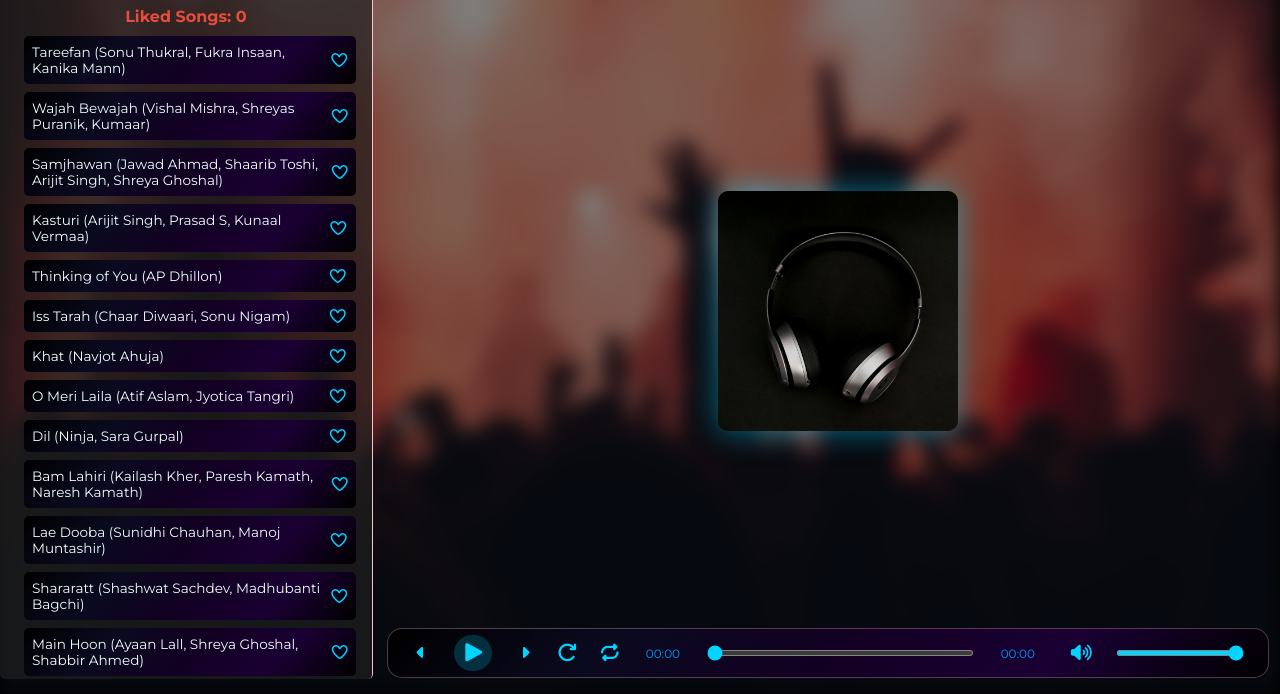
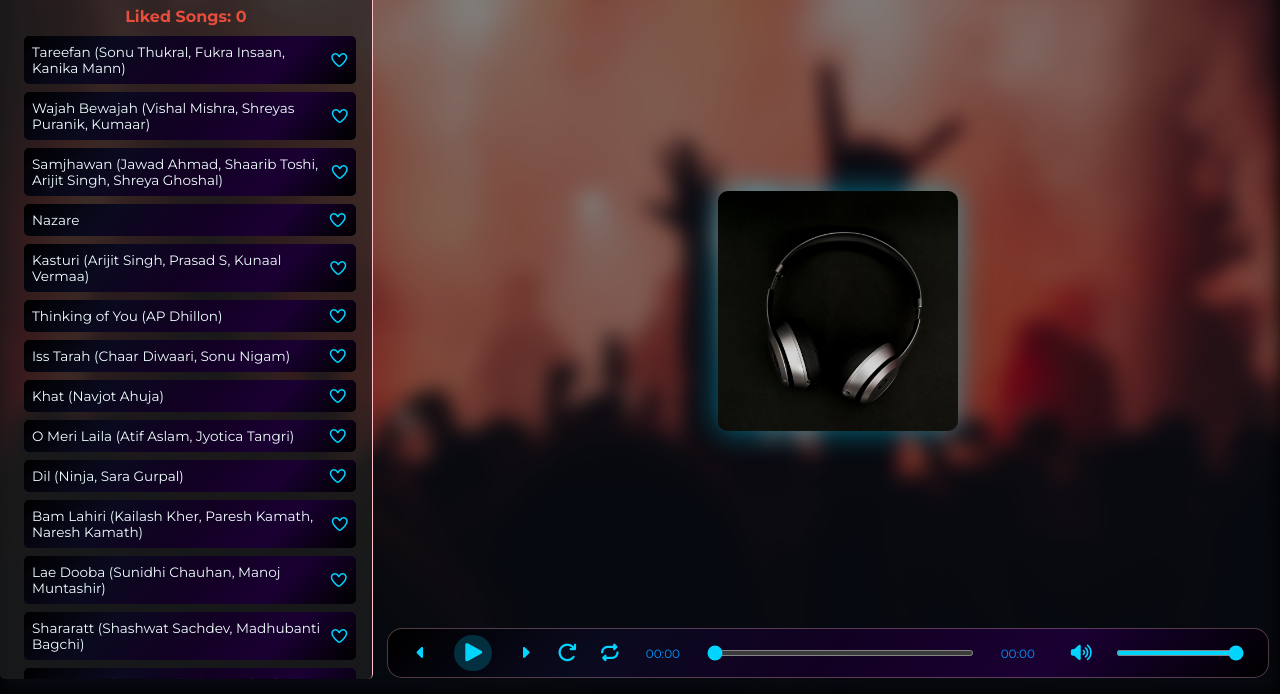
Before and after one commit to saini2055yash-blip/TUNE_WAVE, a plain HTML site: page code.html in a window 1280 px wide. Shown: the part 106-800 px from the top of the page. Drawn offline with Linux system fonts and the light colour scheme.

Commit message:
Add 'Nazare' to the song playlist
Added a new song 'Nazare' to the playlist.

```diff
--- a/code.html
+++ b/code.html
@@ -48,7 +48,7 @@
             <div class="song song1">Tareefan (Sonu Thukral, Fukra Insaan, Kanika Mann)</div>
             <div class="song song2">Wajah Bewajah (Vishal Mishra, Shreyas Puranik, Kumaar)</div>
             <div class="song song3">Samjhawan (Jawad Ahmad, Shaarib Toshi, Arijit Singh, Shreya Ghoshal)</div>
-
+            <div class="song song4">Nazare</div>
             <div class="song song5">Kasturi (Arijit Singh, Prasad S, Kunaal Vermaa)</div>
             <div class="song song6">Thinking of You (AP Dhillon)</div>
             <div class="song song7">Iss Tarah (Chaar Diwaari, Sonu Nigam)</div>
```
